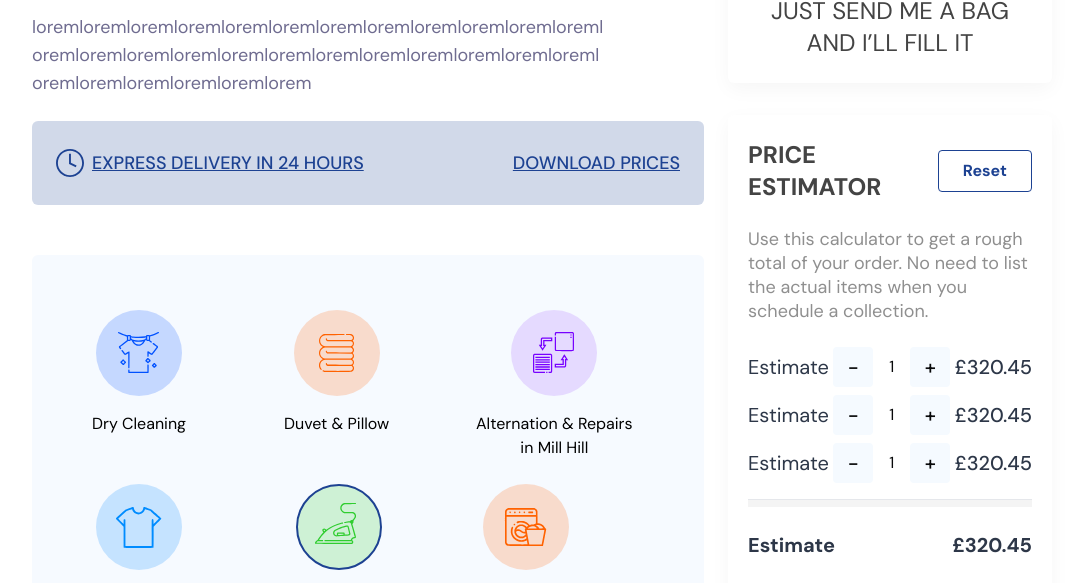
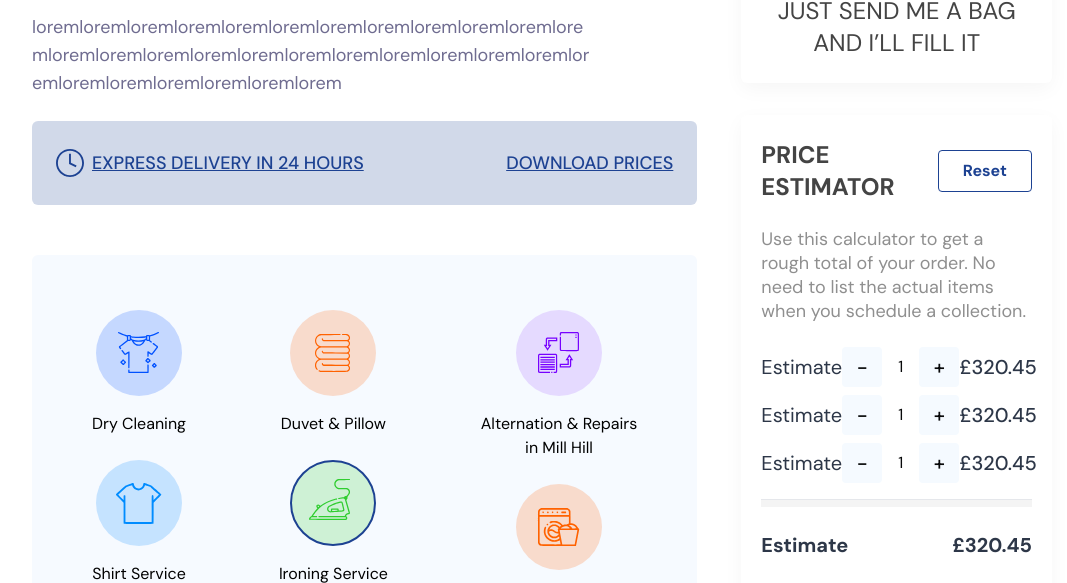
Before and after one commit to vfshera/dry-clean, a website: page src/index.html in a window 1280 px wide. Shown: the part 333-916 px from the top of the page, without its empty margins (98-1165 px from the left). Drawn offline with nearby package versions, Linux system fonts and the light colour scheme; files that its build step writes are made by us from their sources.

Commit message:
fix serices

```diff
--- a/src/index.html
+++ b/src/index.html
@@ -5,7 +5,7 @@
     <meta name="viewport" content="width=device-width, initial-scale=1.0" />
     <link href="/dist/output.css" rel="stylesheet" />
   </head>
-  <body class="grid grid-cols-3 px-[130px] py-[140px] gap-6">
+  <body class="grid grid-cols-3 px-[130px] py-[140px] gap-11">
     <main class="col-span-2">
       <!-- HEADER -->
       <header class="pr-[100px]">
@@ -53,8 +53,10 @@
       <!-- SERVICES -->
 
       <section
-        class="bg-light rounded-md px-[60px] py-[55px] grid grid-cols-3 gap-6"
+        class="bg-light rounded-md px-[60px] py-[55px] flex justify-between gap-6"
       >
+        <!-- col-1 -->
+        <div class="flex flex-col items-center w-max gap-6">
           <!-- service -->
 
           <div class="service flex flex-col items-center gap-4 w-max">
@@ -65,6 +67,21 @@
             />
             <p class="text-black">Dry Cleaning</p>
           </div>
+
+          <!-- service -->
+
+          <div class="service flex flex-col items-center gap-4 w-max">
+            <img
+              src="/public/images/shirt.svg"
+              class="h-[86px] aspect-square"
+              alt="dry cleaning"
+            />
+            <p class="text-black">Shirt Service</p>
+          </div>
+        </div>
+
+        <!-- col-2 -->
+        <div class="flex flex-col items-center w-max gap-6">
           <!-- service -->
 
           <div class="service flex flex-col items-center gap-4 w-max">
@@ -75,6 +92,22 @@
             />
             <p class="text-black">Duvet & Pillow</p>
           </div>
+
+          <!-- service -->
+
+          <div class="service flex flex-col items-center gap-4 w-max">
+            <img
+              src="/public/images/ironing.svg"
+              class="h-[86px] aspect-square"
+              alt="dry cleaning"
+            />
+            <p class="text-black">Ironing Service</p>
+          </div>
+        </div>
+
+        <!-- col-3 -->
+
+        <div class="flex flex-col items-center w-max gap-6">
           <!-- service -->
 
           <div class="service flex flex-col items-center gap-4 w-max">
@@ -92,31 +125,12 @@
 
           <div class="service flex flex-col items-center gap-4 w-max">
             <img
-            src="/public/images/shirt.svg"
-            class="h-[86px] aspect-square"
-            alt="dry cleaning"
-          />
-          <p class="text-black">Shirt Service</p>
-        </div>
-        <!-- service -->
-
-        <div class="service flex flex-col items-center gap-4 w-max">
-          <img
-            src="/public/images/ironing.svg"
-            class="h-[86px] aspect-square"
-            alt="dry cleaning"
-          />
-          <p class="text-black">Ironing Service</p>
-        </div>
-        <!-- service -->
-
-        <div class="service flex flex-col items-center gap-4 w-max">
-          <img
               src="/public/images/wash.svg"
               class="h-[86px] aspect-square"
               alt="dry cleaning"
             />
             <p class="text-black">Service Wash</p>
+          </div>
         </div>
       </section>
 
```
Lines whose indentation alone changed are shown as unchanged.
